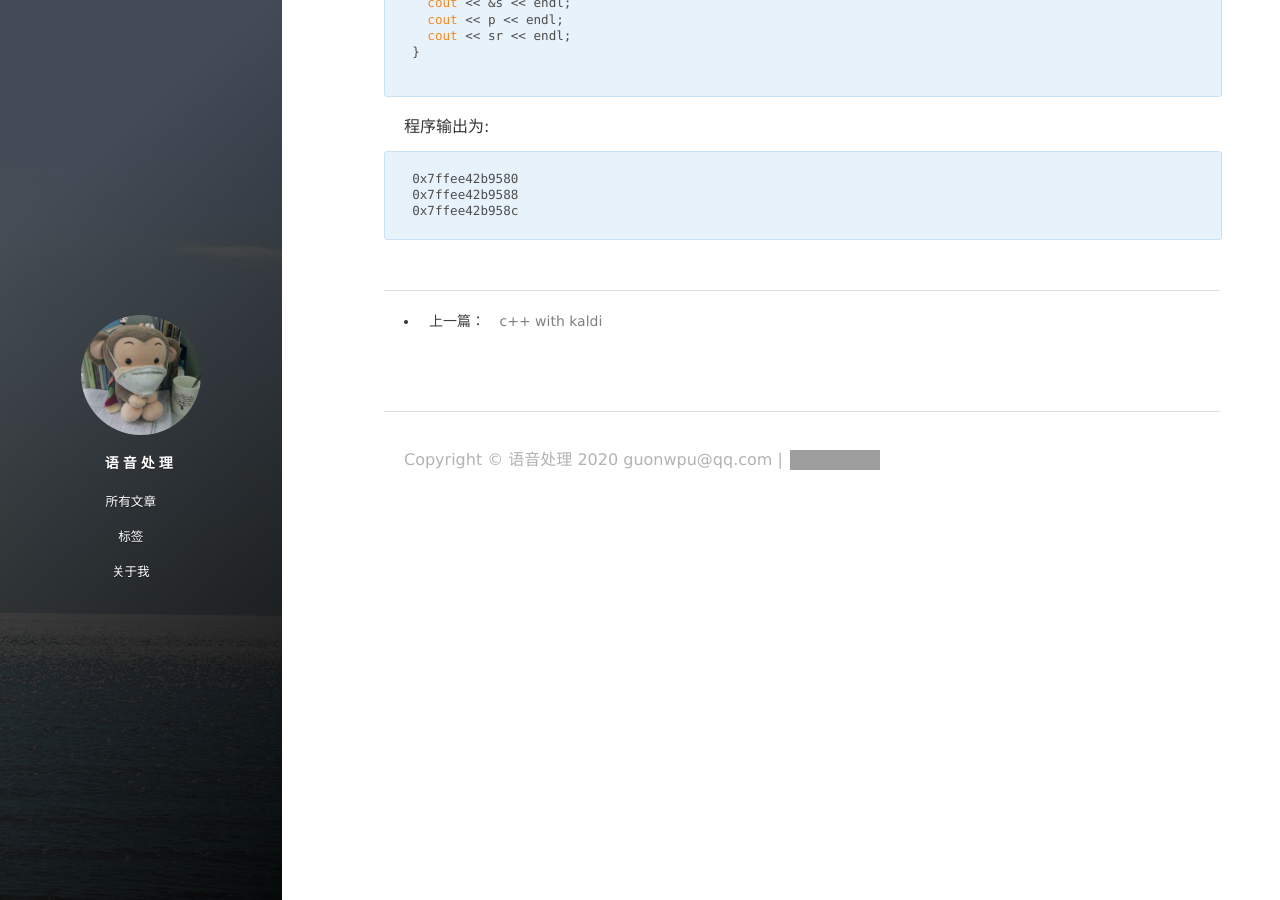
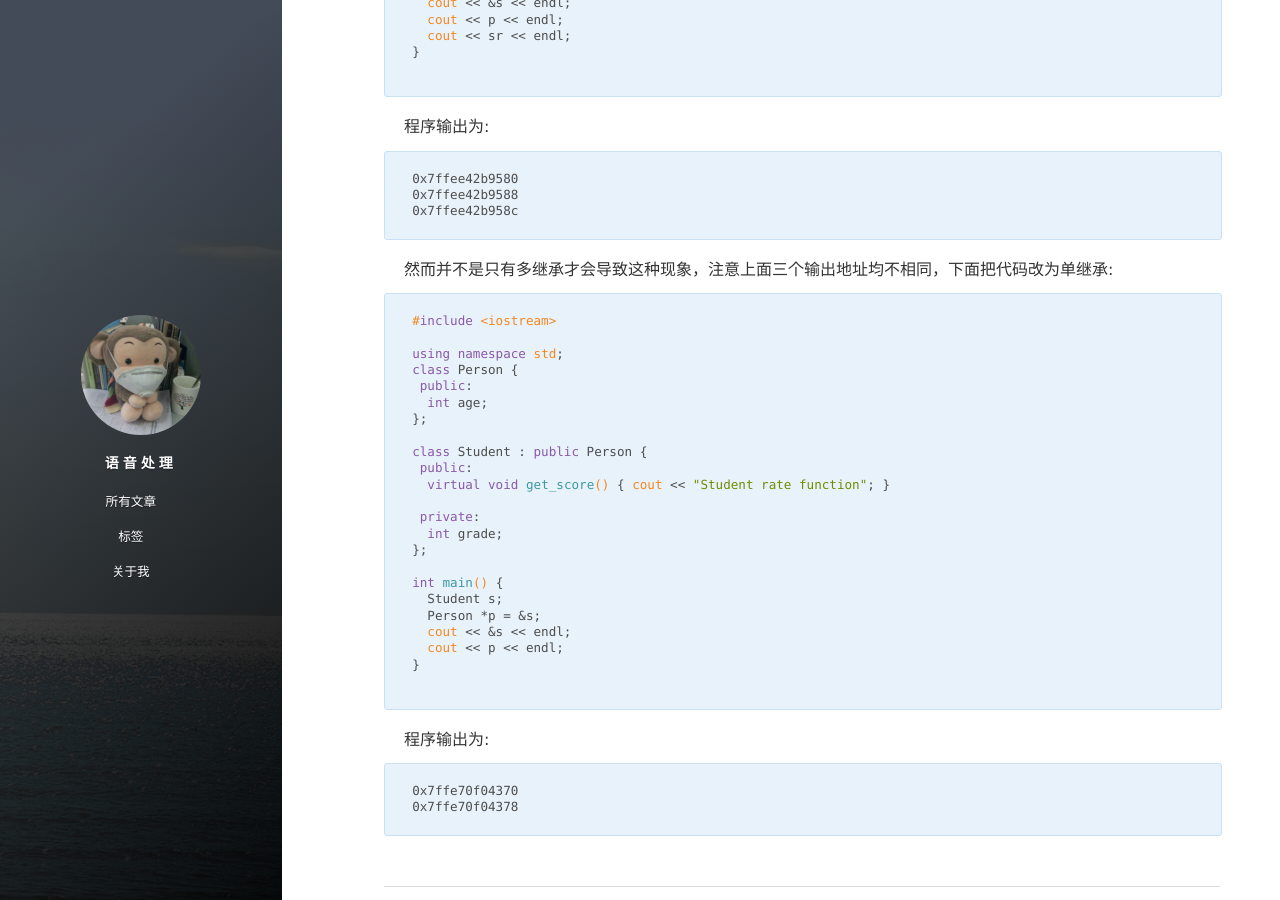
Before and after one commit to glynpu/glynpu.github.io, a Jekyll site: the page built from _posts/cpp/2020-10-17-pointer-address.md, in a window 1280 px wide and 900 px high, scrolled down 628 px. Built offline with Jekyll 4.4.1, drawn with Linux system fonts in a browser that asks for light colours; nearby versions of some CDN libraries; comment, search, counter and statistics services are not loaded; grey boxes are pictures that could not be loaded.

Commit message:
single inheritance

````diff
--- a/_posts/cpp/2020-10-17-pointer-address.md
+++ b/_posts/cpp/2020-10-17-pointer-address.md
@@ -49,3 +49,38 @@ int main() {
 0x7ffee42b9588
 0x7ffee42b958c
 ```
+
+然而并不是只有多继承才会导致这种现象，注意上面三个输出地址均不相同，下面把代码改为单继承:
+
+```
+#include <iostream>
+
+using namespace std;
+class Person {
+ public:
+  int age;
+};
+
+class Student : public Person {
+ public:
+  virtual void get_score() { cout << "Student rate function"; }
+
+ private:
+  int grade;
+};
+
+int main() {
+  Student s;
+  Person *p = &s;
+  cout << &s << endl;
+  cout << p << endl;
+}
+
+```
+
+程序输出为:
+
+```
+0x7ffe70f04370
+0x7ffe70f04378
+```
````
